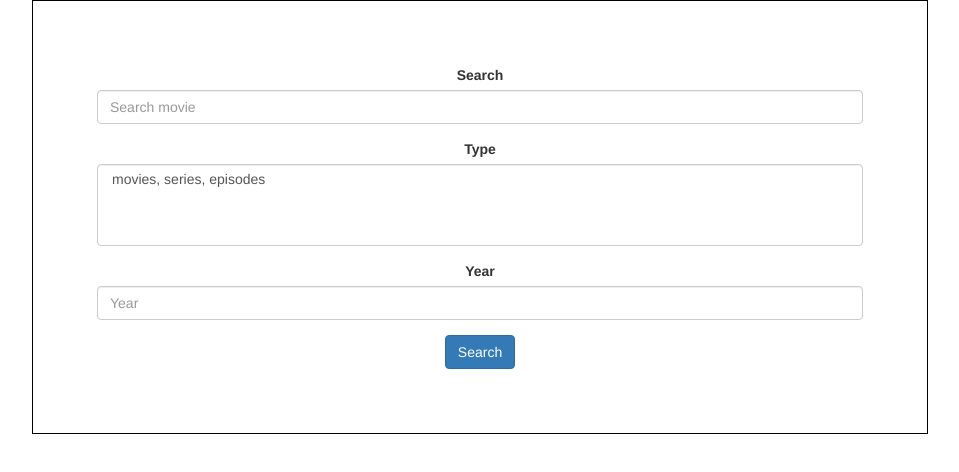
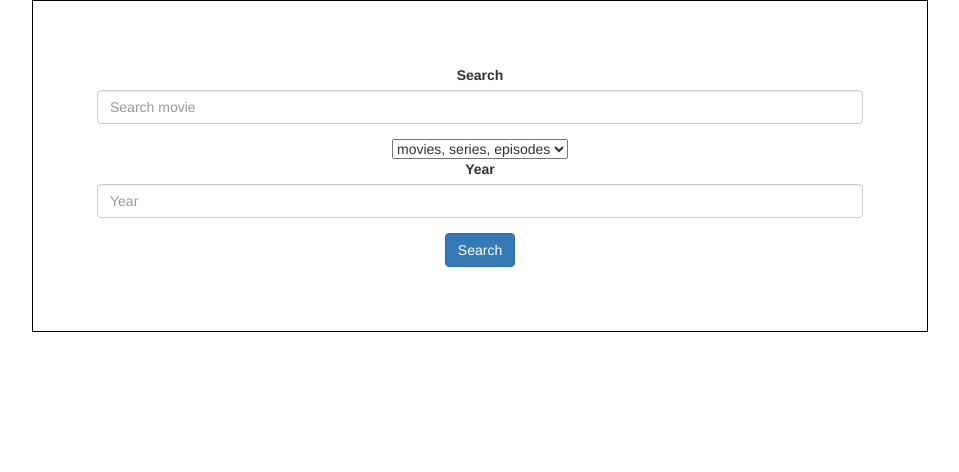
Before and after one commit to briansai/serindlabs, a React (Create React App) app: page / in a window 1280 px wide. Shown: the top 472 px of the page, without its empty margins (160-1119 px from the left). Built offline with nearby package versions, Linux system fonts and the light colour scheme.

Commit message:
Initial setup for fetching movies

```diff
--- a/package.json
+++ b/package.json
@@ -6,6 +6,7 @@
     "@testing-library/jest-dom": "^5.11.10",
     "@testing-library/react": "^11.2.6",
     "@testing-library/user-event": "^12.8.3",
+    "axios": "^0.21.1",
     "bootstrap": "^3.4.1",
     "node-sass": "^5.0.0",
     "react": "^17.0.2",
--- a/src/components/movieList/MovieListForm.jsx
+++ b/src/components/movieList/MovieListForm.jsx
@@ -17,7 +17,7 @@ const MovieListForm = ({ handleSearchClick }) => {
   };
 
   return (
-    <Form onSubmit={handleSearchClick}>
+    <Form onSubmit={(e) => handleSearchClick(e, movie, year)}>
       <Form.Group>
         <Form.Label>Search</Form.Label>
         <Form.Control
@@ -27,7 +27,14 @@ const MovieListForm = ({ handleSearchClick }) => {
           placeholder="Search movie"
         />
       </Form.Group>
-      <Form.Group as={Col}>
+      <select>
+        {movieType.map((type) => (
+          <option value={type} key={type}>
+            {type}
+          </option>
+        ))}
+      </select>
+      {/* <Form.Group as={Col}>
         <Form.Label>Type</Form.Label>
         <Form.Control as="select" multiple value={field}>
           {movieType.map((type) => (
@@ -36,7 +43,7 @@ const MovieListForm = ({ handleSearchClick }) => {
             </option>
           ))}
         </Form.Control>
-      </Form.Group>
+      </Form.Group> */}
       <Form.Group>
         <Form.Label>Year</Form.Label>
         <Form.Control
--- a/src/pages/MovieListPage.jsx
+++ b/src/pages/MovieListPage.jsx
@@ -4,9 +4,9 @@ import './MovieListPage.scss';
 
 const MovieListPage = () => {
   const [movieList, setMovieList] = useState([]);
-  const handleSearchClick = (e) => {
+  const handleSearchClick = (e, movie, year) => {
     e.preventDefault();
-    console.log('hello!');
+    console.log(movie, year);
   };
 
   return (
```
Also changed, not shown: src/api/fetchMovies.js (added, +8 -0 lines), 1 other file (tests, documents, lock files or other folders).
